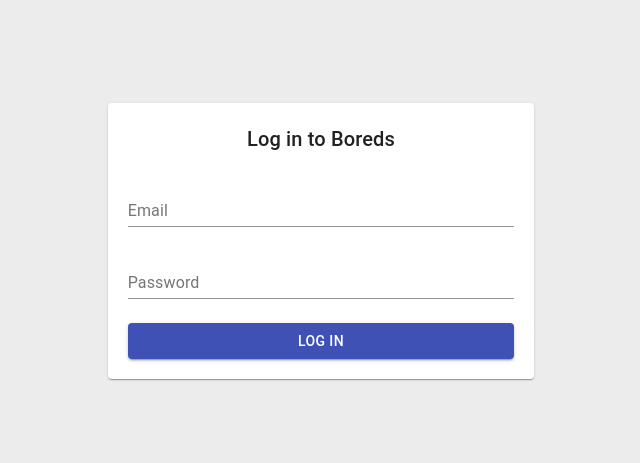
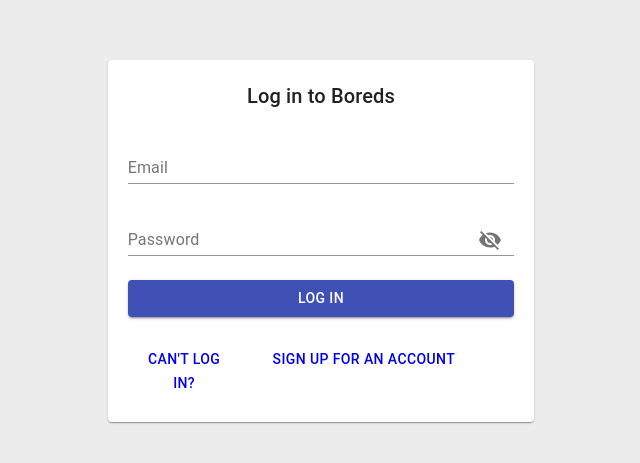
Before and after one commit to AdiPat/boreds, a React (Create React App) app: page /login in a window 1280 px wide. Shown: the part 159-622 px from the top of the page, without its empty margins (319-959 px from the left). Built offline with nearby package versions, Linux system fonts and the light colour scheme; no server answers.

Commit message:
Put all pages in /pages

```diff
--- a/src/App.js
+++ b/src/App.js
@@ -1,7 +1,7 @@
 import { BrowserRouter as Router, Switch, Route, Link } from "react-router-dom";
-import { LoginPage } from "./pages/login/LoginPage";
-import { HomePage } from "./pages/home/HomePage";
-import { SignupPage } from "./pages/signup/SignupPage";
+import { LoginPage } from "./pages/LoginPage";
+import { HomePage } from "./pages/HomePage";
+import { SignupPage } from "./pages/SignupPage";
 import { firebaseApp } from "./firebase/firebase";
 import "./App.css";
 
--- a/src/pages/login/LoginPage.js
+++ b/src/pages/LoginPage.js
@@ -3,11 +3,16 @@ import Grid from "@material-ui/core/Grid";
 import Card from "@material-ui/core/Card";
 import Typography from "@material-ui/core/Typography";
 import TextField from "@material-ui/core/TextField";
+import IconButton from "@material-ui/core/IconButton";
+import InputAdornment from "@material-ui/core/InputAdornment";
+import Visibility from "@material-ui/icons/Visibility";
+import VisibilityOff from "@material-ui/icons/VisibilityOff";
 import Button from "@material-ui/core/Button";
 import firebase from "firebase/app";
 import "firebase/auth";
 
 function LoginPage() {
+  const [showPassword, setShowPassword] = useState(false);
   const [email, setEmail] = useState("");
   const [password, setPassword] = useState("");
 
@@ -61,9 +66,22 @@ function LoginPage() {
               <TextField
                 style={{ width: "100%" }}
                 label="Password"
-                type="password"
+                type={showPassword ? "text" : "password"}
                 size="medium"
                 onChange={(e) => setPassword(e.target.value)}
+                InputProps={{
+                  endAdornment: (
+                    <InputAdornment position="end">
+                      <IconButton
+                        aria-label="toggle password visibility"
+                        onClick={() => setShowPassword(!showPassword)}
+                        onMouseDown={() => setShowPassword(!showPassword)}
+                      >
+                        {showPassword ? <Visibility /> : <VisibilityOff />}
+                      </IconButton>
+                    </InputAdornment>
+                  ),
+                }}
               ></TextField>
             </Grid>
             <Grid item xs={12}>
@@ -76,6 +94,20 @@ function LoginPage() {
                 Log in
               </Button>
             </Grid>
+            <Grid item xs={4}>
+              <Button color="primary">
+                <a href="/forgot" style={{ textDecoration: "none" }}>
+                  Can't Log in?
+                </a>
+              </Button>
+            </Grid>
+            <Grid item xs={8}>
+              <Button color="primary">
+                <a href="/signup" style={{ textDecoration: "none" }}>
+                  Sign up for an account
+                </a>
+              </Button>
+            </Grid>
           </Grid>
         </Card>
       </Grid>
```
Also changed, not shown: src/pages/HomePage.js (renamed from src/pages/home/HomePage.js), src/pages/SignupPage.js (renamed from src/pages/signup/SignupPage.js).
